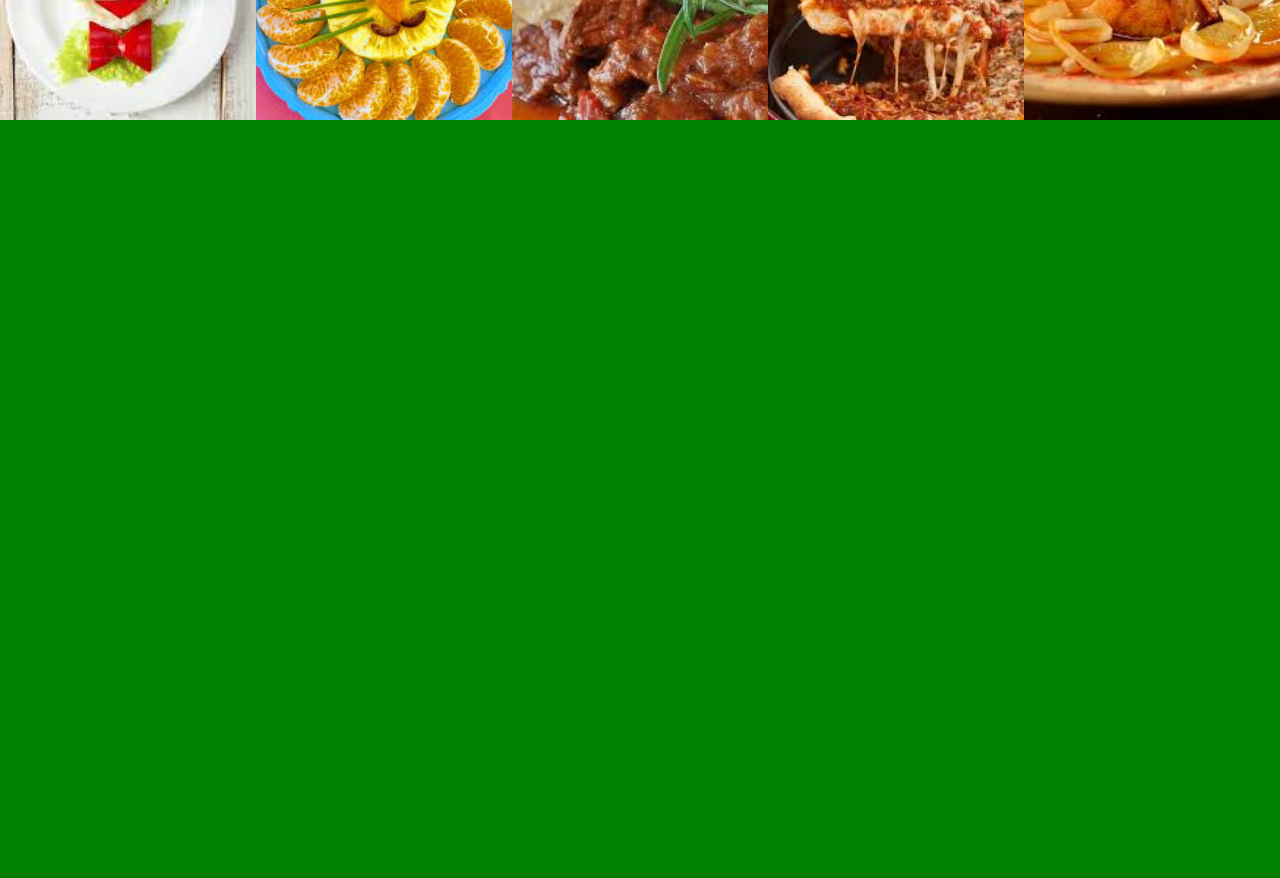
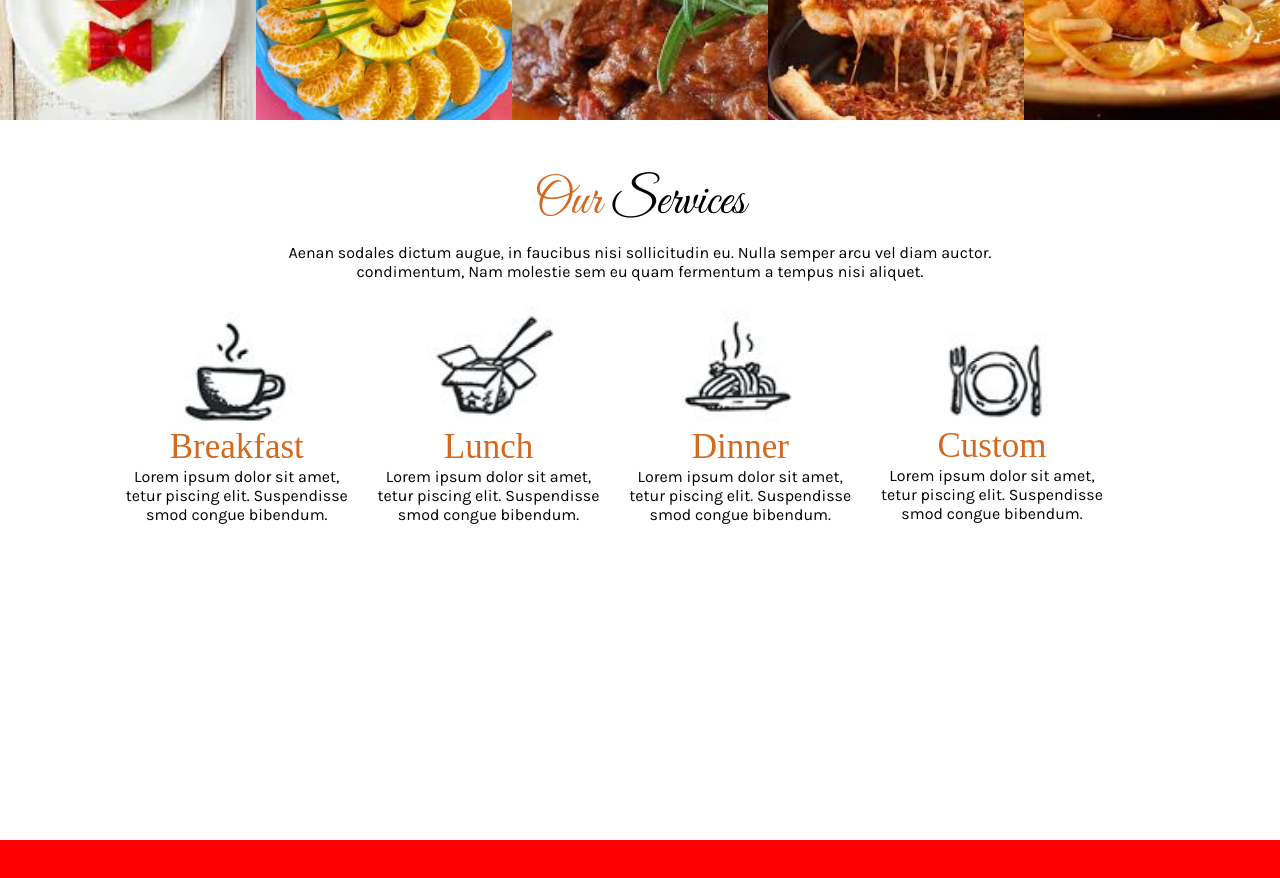
Before and after one commit to GabrielTSR/Picante-restaurante, a plain HTML site: page blog.html in a window 1280 px wide. Shown: the part 680-1558 px from the top of the page. After the commit the page ends 1520 px from the top, so only its background shows below. Drawn offline with Linux system fonts and the light colour scheme.

Commit message:
blog finalizado

```diff
--- a/OurGallery.css
+++ b/blog.css
@@ -24,7 +24,7 @@ body {
 .ourServices {
     display: flex;
     height: 100vh;
-    justify-content: stretch;
+    width: 100vw;
     flex-direction: column;
     align-items: center;
     text-align: center;
@@ -128,9 +128,56 @@ body {
     grid-area: box10;
 }
 
-img {
+.metadeBaixoOurGallery img {
     width: 100%;
     height: 100%;
     object-fit: cover;
     object-position: center center;
 }
+
+.ourServices {
+    background-color: white;
+    height: 90vh;
+}
+
+.TitleOurServices {
+    font-family: 'Great Vibes', cursive;
+    font-size: 50px;
+    margin-top: 50px;
+    margin-bottom: 10px;
+}
+
+.ourServices p {
+    font-family: 'Karla', sans-serif;
+    text-align: center;
+    width: 60vw;
+    margin-bottom: 25px;
+}
+
+.metadeBaixoOurServices {
+    width: 100vw;
+    height: 100%;
+    display: flex;
+    flex-direction: row;
+    justify-content: space-between;
+    padding-left: 9vw;
+    padding-right: 13vw;
+}
+
+.metadeBaixoOurServices h6 {
+    font-size: 35px;
+    font-weight: 1;
+}
+
+.metadeBaixoOurServices p {
+    width: 19vw;
+    text-align: center;
+}
+
+.breakfastBlock {
+    padding-top: 5px;
+}
+
+.customBlock {
+    padding-top: 27px;
+}
--- a/ourGallery.html
+++ b/blog.html
@@ -16,7 +16,7 @@
     <link rel="preconnect" href="https://fonts.gstatic.com">
     <link href="https://fonts.googleapis.com/css2?family=Marcellus&display=swap" rel="stylesheet">
 
-    <link rel="stylesheet" href="OurGallery.css">
+    <link rel="stylesheet" href="blog.css">
 
 
     <title>Our Gallery</title>
@@ -28,7 +28,7 @@
         <div class="metadeCimaOurGallery">
             <div class="OurGalleryTitleSubtitle">
                 <div class="TitleOurGallery"><span class="letraLaranja">Our</span>&nbsp;Gallery</div>
-                <p class="paragrafo">Aenean sodales dictum augue, ln faucibus sollicitudin eu. Nulla semper arcu vel diam auctor. condimentum. Nam molestie sem eu quam fermenturn a tempus nisi aliquet.</p>
+                <p>Aenean sodales dictum augue, ln faucibus sollicitudin eu. Nulla semper arcu vel diam auctor. condimentum. Nam molestie sem eu quam fermenturn a tempus nisi aliquet.</p>
             </div>
             <div class="buttonOurGallery">
                 <a class="individualElementsButton" href="#">ALL</a>
@@ -60,6 +60,36 @@
     </div>
 
     <div class="ourServices">
+        <div class="metadeCimaOurServices"></div>
+        <div class="OurServicesTitleSubtitle">
+            <div class="TitleOurServices"><span class="letraLaranja">Our</span>&nbsp;Services</div>
+            <p>Aenan sodales dictum augue, in faucibus nisi sollicitudin eu. Nulla semper arcu vel diam auctor. condimentum, Nam molestie sem eu quam fermentum a tempus nisi aliquet.</p>
+        </div>
+        <div class="metadeBaixoOurServices">
+
+            <div class="breakfastBlock">
+                <img class="iconsOurServices" src="img/breakfast.png" alt="Breakfast icon">
+                <h6><span class="letraLaranja">Breakfast</span></h6>
+                <p>Lorem ipsum dolor sit amet, tetur piscing elit. Suspendisse smod congue bibendum.</p>
+            </div>
+            <div class="lunchBlock">
+                <img class="iconsOurServices" src="img/lunch.png" alt="Lunch icon">
+                <h6><span class="letraLaranja">Lunch</span></h6>
+                <p>Lorem ipsum dolor sit amet, tetur piscing elit. Suspendisse smod congue bibendum.</p>
+            </div>
+            <div class="dinnerBlock">
+                <img class="iconsOurServices" src="img/dinner.png" alt="Dinner icon">
+                <h6><span class="letraLaranja">Dinner</span></h6>
+                <p>Lorem ipsum dolor sit amet, tetur piscing elit. Suspendisse smod congue bibendum.</p>
+            </div>
+            <div class="customBlock">
+                <img class="iconsOurServices" src="img/custom.png" alt="Custom icon">
+                <h6><span class="letraLaranja">Custom</span></h6>
+                <p>Lorem ipsum dolor sit amet, tetur piscing elit. Suspendisse smod congue bibendum.</p>
+            </div>
+
+        </div>
+
 
     </div>
 
```
Also changed, not shown: index.html (+1 -1 lines), img/breakfast.png (added), img/custom.png (added), img/dinner.png (added), img/lunch.png (added).
